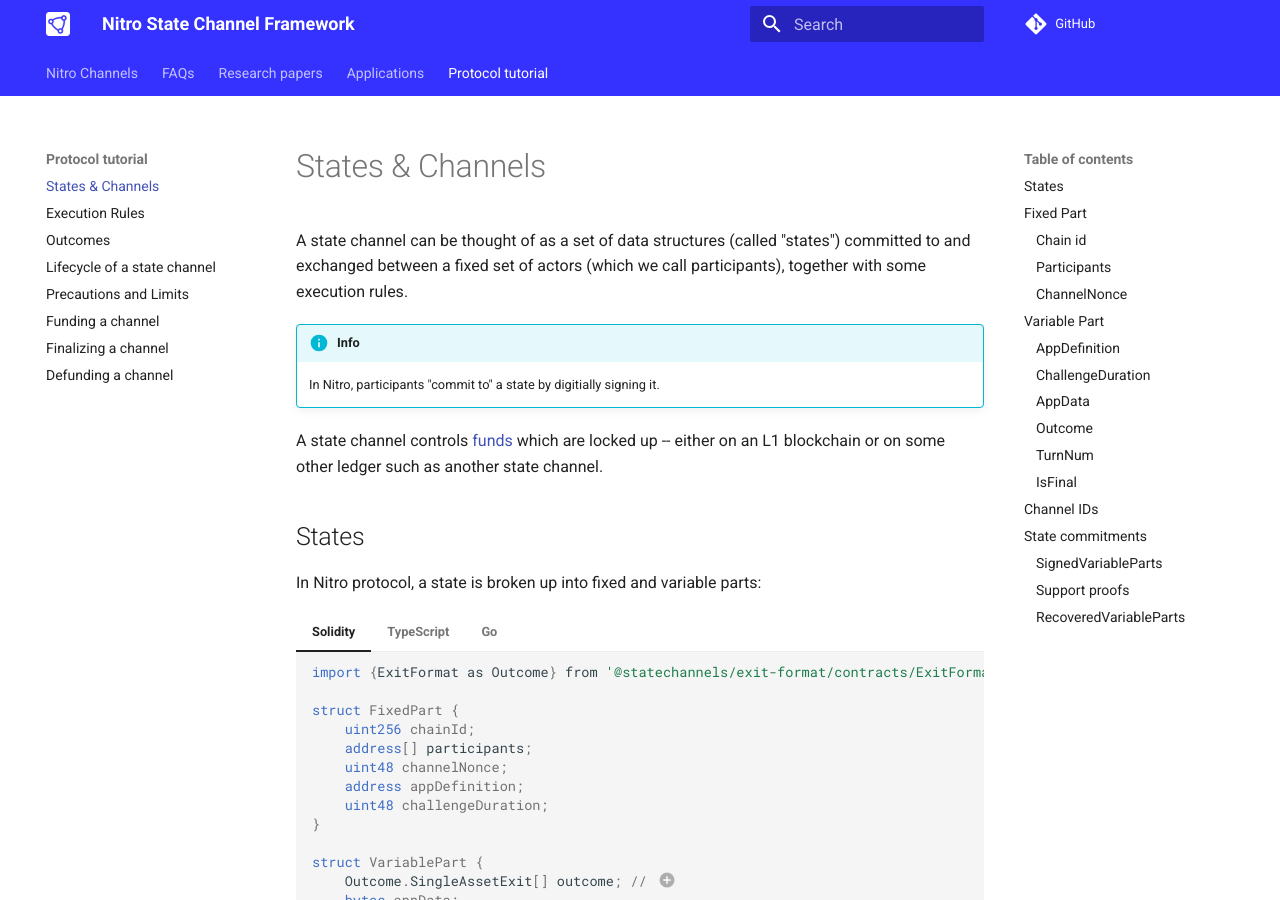
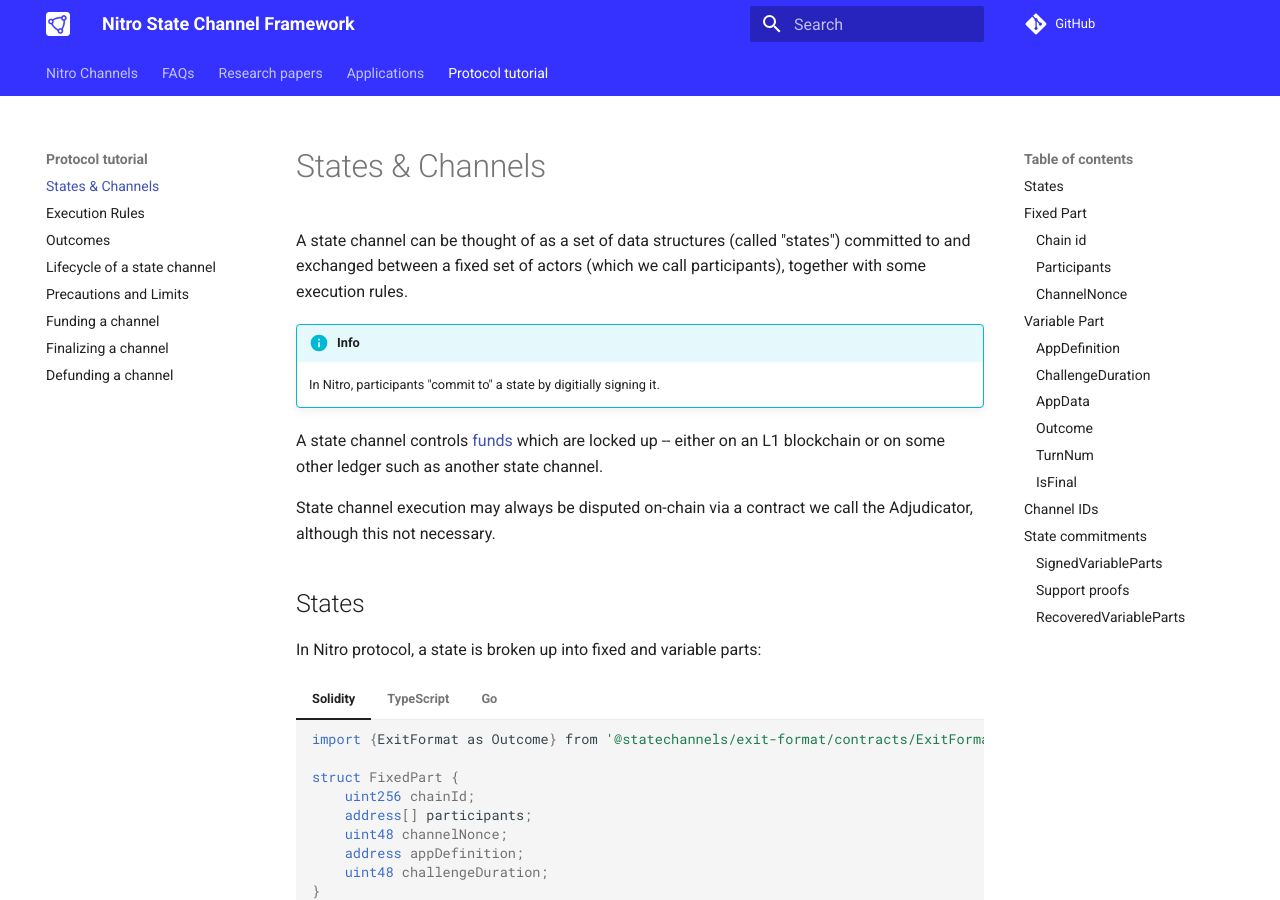
Before and after one commit to statechannels/go-nitro, an MkDocs documentation site: the page built from docs/protocol-tutorial/0010-states-channels.md, in a window 1280 px wide and 900 px high. Built offline with MkDocs 1.6.1 and Material for MkDocs 9.7.7, drawn with Linux system fonts in a browser that asks for light colours; comment, search, counter and statistics services are not loaded.

Commit message:
introduce adjudicator term early

```diff
--- a/docs/protocol-tutorial/0010-states-channels.md
+++ b/docs/protocol-tutorial/0010-states-channels.md
@@ -7,6 +7,8 @@
     In Nitro, participants "commit to" a state by digitially signing it.
 
 A state channel controls [funds](./0060-funding-a-channel.md) which are locked up -- either on an L1 blockchain or on some other ledger such as another state channel.
+
+State channel execution may always be disputed on-chain via a contract we call the Adjudicator, although this not necessary.
 
 ## States
 
```
